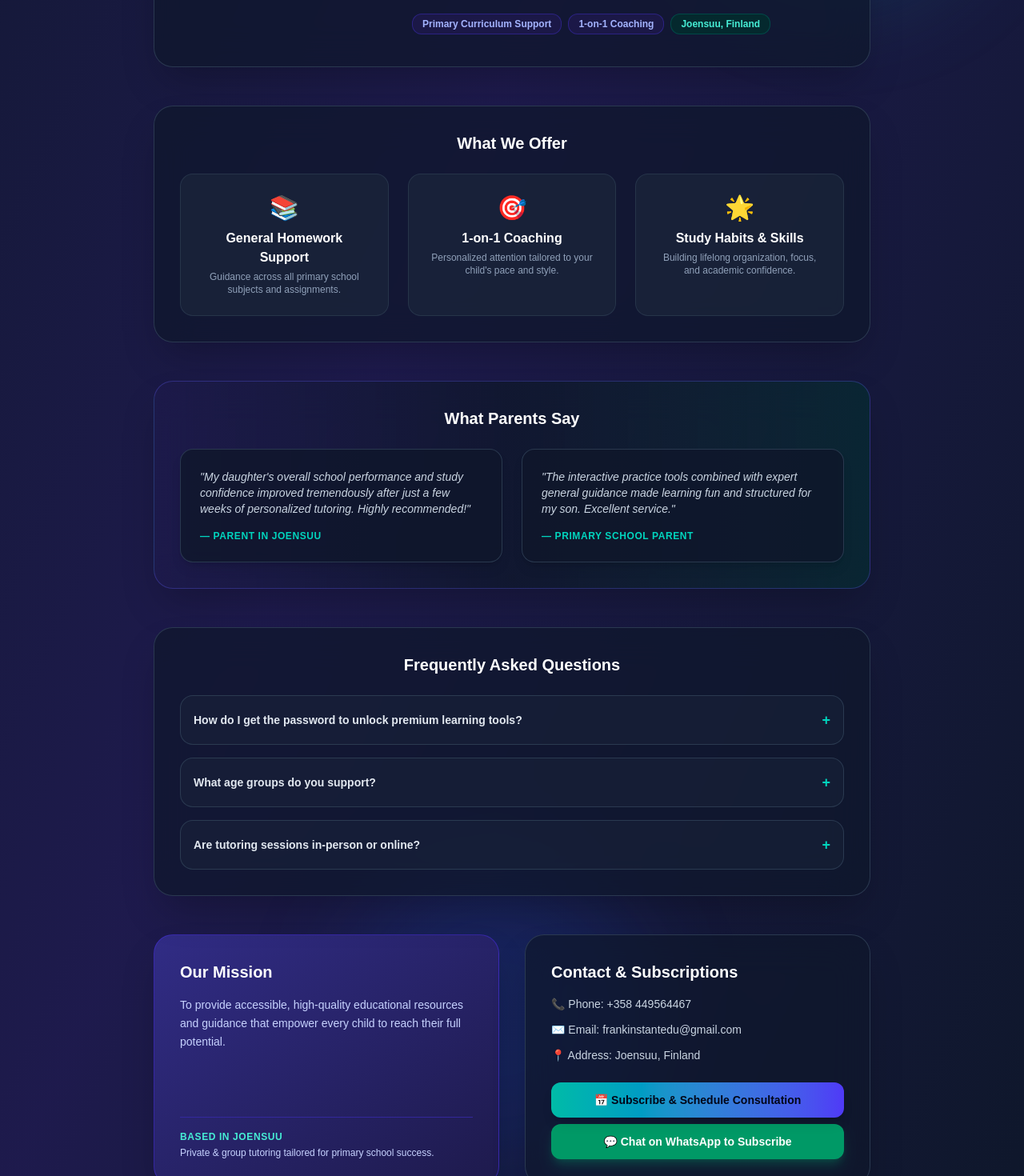
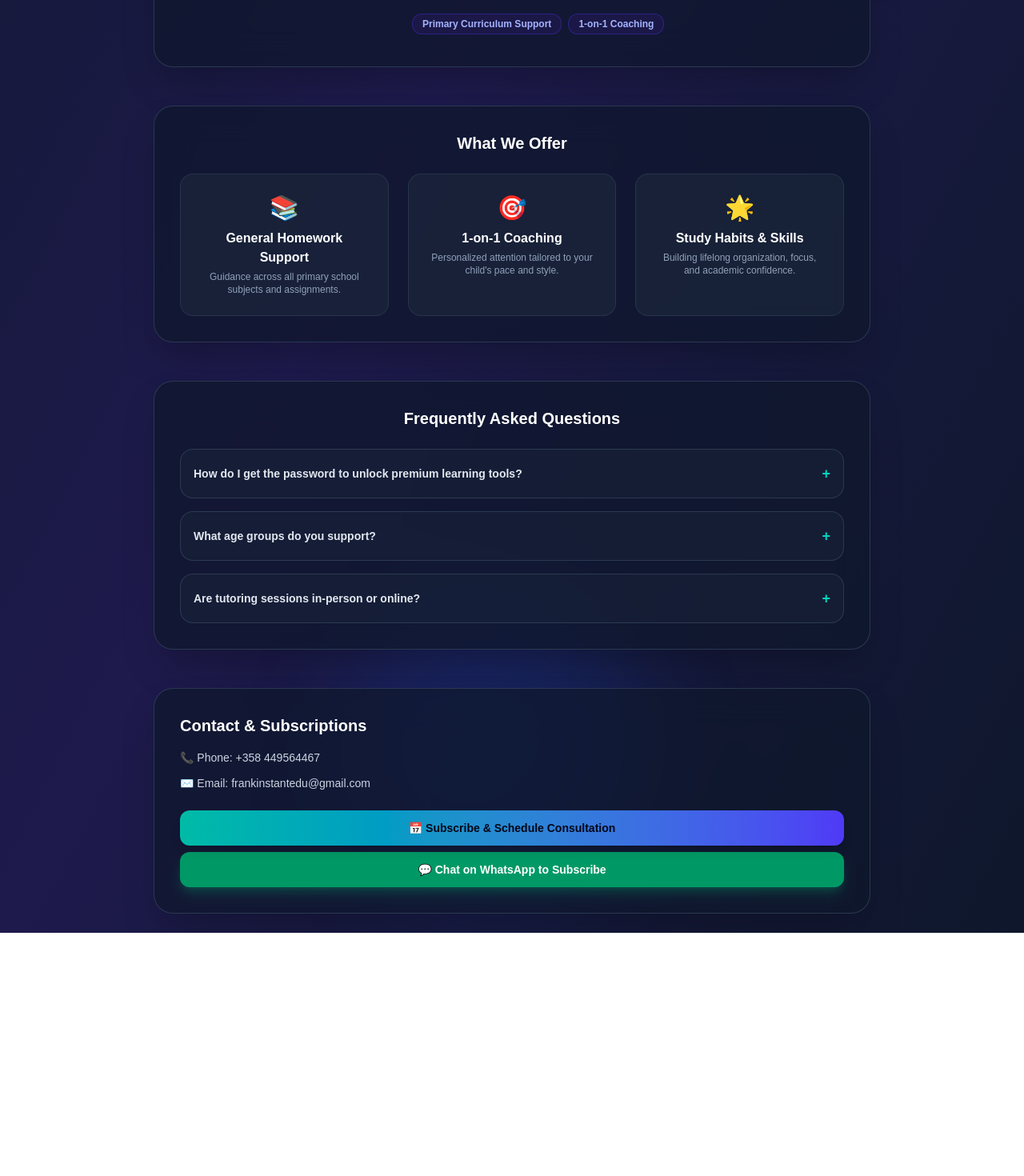
Before and after one commit to Frankinstantedu/frankinstant-maths, a Next.js app: page / in a window 1280 px wide. Shown: the part 1330-2800 px from the top of the page at 80% size. After the commit the page ends 2496 px from the top, so only its background shows below. Built offline with nearby package versions, Linux system fonts and the light colour scheme.

Commit message:
Ready for Vercel deployment

```diff
--- a/app/page.tsx
+++ b/app/page.tsx
@@ -33,7 +33,6 @@ export default function Home() {
 
   const handlePasswordSubmit = (e: React.FormEvent) => {
     e.preventDefault();
-    // Replace 'FRANK2026' with whatever temporary or permanent subscriber password you wish to issue
     if (accessPassword.trim() === 'FRANK2026') {
       setIsSubscribed(true);
       localStorage.setItem('frankinstant_subscribed', 'true');
@@ -65,17 +64,17 @@ export default function Home() {
       bgGradient: "from-teal-500 to-indigo-600",
       textColor: "text-slate-950",
       icon: "⚡",
-      locked: false // Free preview tool
+      locked: false
     },
     {
       title: "English Spelling Bee",
       description: "Practice primary curriculum word banks with audio & definitions.",
       badge: "🔤 Vocabulary",
-      href: "/spelling-bee",
+      href: "/spelling",
       bgGradient: "from-amber-500 to-orange-600",
       textColor: "text-slate-950",
       icon: "🔤",
-      locked: true // Subscriber-only tool example
+      locked: true
     },
     {
       title: "Select Class",
@@ -175,7 +174,7 @@ export default function Home() {
     },
     {
       q: "Are tutoring sessions in-person or online?",
-      a: "We offer both flexible options depending on your preference and location around Joensuu, Finland."
+      a: "We offer both flexible options depending on your preference and location."
     }
   ];
 
@@ -250,7 +249,7 @@ export default function Home() {
                   <div className="my-1 border-t border-slate-800"></div>
                   <div className="px-4 py-1 text-xs font-bold text-slate-400 uppercase tracking-wider">Ready to Learn</div>
                   <Link href="/drill" className="block px-4 py-2 text-sm text-teal-400 font-bold hover:bg-teal-600/30 hover:text-white transition">⚡ Speed Drill Game</Link>
-                  <Link href="/spelling-bee" className="block px-4 py-2 text-sm text-amber-400 font-bold hover:bg-amber-600/30 hover:text-white transition">🔤 English Spelling Bee { !isSubscribed && '🔒' }</Link>
+                  <Link href="/spelling" className="block px-4 py-2 text-sm text-amber-400 font-bold hover:bg-amber-600/30 hover:text-white transition">🔤 English Spelling Bee { !isSubscribed && '🔒' }</Link>
                   <a href="/classes" className="block px-4 py-2 text-sm text-slate-300 hover:bg-indigo-600/30 hover:text-white transition">🎓 Select Class { !isSubscribed && '🔒' }</a>
                   <a href="/times-table" className="block px-4 py-2 text-sm text-slate-300 hover:bg-indigo-600/30 hover:text-white transition">✖️ Practice Times Tables</a>
                   <Link href="/sat-practice" className="block px-4 py-2 text-sm text-slate-300 hover:bg-indigo-600/30 hover:text-white transition">📚 Practice Question Bank { !isSubscribed && '🔒' }</Link>
@@ -277,7 +276,7 @@ export default function Home() {
             Welcome to <span className="text-transparent bg-clip-text bg-gradient-to-r from-indigo-400 to-teal-400">Frankinstant-Edu</span>
           </h1>
           <p className="text-slate-300 text-base max-w-lg mx-auto font-medium mb-6">
-            Comprehensive primary school tutoring, homework support, and interactive learning tools based in Joensuu, Finland.
+            Comprehensive primary school tutoring, homework support, and interactive learning tools.
           </p>
           <div className="flex flex-wrap justify-center gap-3">
             <button
@@ -380,7 +379,7 @@ export default function Home() {
             <div className="md:col-span-2 space-y-4 text-slate-300 text-sm sm:text-base font-medium">
               <h4 className="text-lg font-bold text-white">Dedicated to Building Academic Confidence</h4>
               <p>
-                Hello! I am Frank, the founder and lead tutor behind Frankinstant-Edu. Based right here in Joensuu, Finland, I combine a strong professional background in management and operations with a deep passion for primary school education, skill building, and academic success.
+                Hello! I am Frank, the founder and lead tutor behind Frankinstant-Edu. I combine a strong professional background in management and operations with a deep passion for primary school education, skill building, and academic success.
               </p>
               <p>
                 My approach focuses on making learning structured, engaging, and stress-free across all core subjects. Whether your child needs help with school assignments, literacy, language practice, problem-solving, or general study habits, I am here to help them succeed.
@@ -388,7 +387,6 @@ export default function Home() {
               <div className="pt-2 flex flex-wrap gap-2">
                 <span className="px-3 py-1 bg-indigo-950/80 text-indigo-300 font-bold text-xs rounded-xl border border-indigo-800/60">Primary Curriculum Support</span>
                 <span className="px-3 py-1 bg-indigo-950/80 text-indigo-300 font-bold text-xs rounded-xl border border-indigo-800/60">1-on-1 Coaching</span>
-                <span className="px-3 py-1 bg-teal-950/80 text-teal-300 font-bold text-xs rounded-xl border border-teal-800/60">Joensuu, Finland</span>
               </div>
             </div>
           </div>
@@ -416,25 +414,6 @@ export default function Home() {
           </div>
         </div>
 
-        {/* Testimonials Section */}
-        <div className="bg-gradient-to-r from-indigo-950/60 via-slate-900/80 to-teal-950/60 border border-indigo-500/30 rounded-3xl p-8 mb-12 shadow-2xl backdrop-blur-xl">
-          <h3 className="text-xl font-bold text-white mb-6 text-center">What Parents Say</h3>
-          <div className="grid md:grid-cols-2 gap-6">
-            <div className="bg-slate-900/80 p-6 rounded-2xl shadow-lg border border-slate-700/80 flex flex-col justify-between">
-              <p className="text-slate-300 text-sm italic mb-4">
-                "My daughter's overall school performance and study confidence improved tremendously after just a few weeks of personalized tutoring. Highly recommended!"
-              </p>
-              <span className="text-xs font-bold text-teal-400 uppercase tracking-wider">— Parent in Joensuu</span>
-            </div>
-            <div className="bg-slate-900/80 p-6 rounded-2xl shadow-lg border border-slate-700/80 flex flex-col justify-between">
-              <p className="text-slate-300 text-sm italic mb-4">
-                "The interactive practice tools combined with expert general guidance made learning fun and structured for my son. Excellent service."
-              </p>
-              <span className="text-xs font-bold text-teal-400 uppercase tracking-wider">— Primary School Parent</span>
-            </div>
-          </div>
-        </div>
-
         {/* FAQ Section */}
         <div className="bg-slate-900/70 backdrop-blur-xl rounded-3xl p-8 border border-slate-700/80 shadow-2xl mb-12">
           <h3 className="text-xl font-bold text-white mb-6 text-center">Frequently Asked Questions</h3>
@@ -458,32 +437,15 @@ export default function Home() {
           </div>
         </div>
 
-        {/* Info & Contact Section */}
-        <div className="grid md:grid-cols-2 gap-8">
-          <div className="bg-gradient-to-br from-indigo-900 to-indigo-950 text-white rounded-3xl p-8 shadow-2xl border border-indigo-700/60 flex flex-col justify-between">
-            <div>
-              <h3 className="text-xl font-bold mb-4">Our Mission</h3>
-              <p className="text-indigo-200 text-sm leading-relaxed mb-6">
-                To provide accessible, high-quality educational resources and guidance that empower every child to reach their full potential.
-              </p>
-            </div>
-            <div className="pt-4 border-t border-indigo-800/80">
-              <span className="text-xs font-bold text-teal-300 uppercase tracking-wider block mb-1">Based in Joensuu</span>
-              <p className="text-xs text-indigo-200">Private & group tutoring tailored for primary school success.</p>
-            </div>
-          </div>
-
+        {/* Contact & Subscriptions */}
         <div className="bg-slate-900/70 backdrop-blur-xl rounded-3xl p-8 border border-slate-700/80 shadow-2xl flex flex-col justify-between">
           <div>
             <h3 className="text-xl font-bold text-white mb-4">Contact & Subscriptions</h3>
             <div className="text-slate-300 text-sm space-y-3 font-medium mb-6">
               <p>📞 Phone: +358 449564467</p>
               <p>✉️ Email: frankinstantedu@gmail.com</p>
-                <p>📍 Address: Joensuu, Finland</p>
             </div>
           </div>
-
-            {/* Instant Action Buttons for Parents */}
           <div className="space-y-2">
             <button
               onClick={() => setIsBookingOpen(true)}
@@ -499,7 +461,6 @@ export default function Home() {
             >
               💬 Chat on WhatsApp to Subscribe
             </a>
-            </div>
           </div>
         </div>
 
@@ -548,19 +509,6 @@ export default function Home() {
                   Unlock Features
                 </button>
               </div>
-
-              <div className="text-center pt-2">
-                <p className="text-xs text-slate-400">
-                  Don't have a password yet?{' '}
-                  <button
-                    type="button"
-                    onClick={() => { setIsPasswordModalOpen(false); setIsBookingOpen(true); }}
-                    className="text-teal-400 font-bold hover:underline cursor-pointer"
-                  >
-                    Subscribe with Frank
-                  </button>
-                </p>
-              </div>
             </form>
           </div>
         </div>
@@ -578,7 +526,7 @@ export default function Home() {
             </button>
             <div className="mb-6">
               <h3 className="text-2xl font-black text-white">Subscribe & Book</h3>
-              <p className="text-xs text-slate-400 mt-1">Fill out the details below to subscribe and receive your access password or schedule a consultation!</p>
+              <p className="text-xs text-slate-400 mt-1">Fill out the details below to subscribe and receive your access password!</p>
             </div>
 
             <form className="space-y-4">
@@ -600,68 +548,66 @@ export default function Home() {
                   <select
                     value={childGrade}
                     onChange={(e) => setChildGrade(e.target.value)}
-                    className="w-full bg-slate-800 border border-slate-700 rounded-xl px-4 py-2.5 text-sm text-white focus:outline-none focus:border-indigo-500 cursor-pointer"
+                    className="w-full bg-slate-800 border border-slate-700 rounded-xl px-4 py-2.5 text-sm text-white focus:outline-none focus:border-indigo-500"
                   >
-                    <option>Grade 1</option>
-                    <option>Grade 2</option>
-                    <option>Grade 3</option>
-                    <option>Grade 4</option>
-                    <option>Grade 5</option>
-                    <option>Grade 6</option>
+                    <option value="Grade 1">Grade 1</option>
+                    <option value="Grade 2">Grade 2</option>
+                    <option value="Grade 3">Grade 3</option>
+                    <option value="Grade 4">Grade 4</option>
+                    <option value="Grade 5">Grade 5</option>
+                    <option value="Grade 6">Grade 6</option>
                   </select>
                 </div>
+                <div>
+                  <label className="block text-xs font-bold text-slate-300 uppercase tracking-wider mb-1">Preferred Date</label>
+                  <input
+                    type="date"
+                    value={preferredDate}
+                    onChange={(e) => setPreferredDate(e.target.value)}
+                    className="w-full bg-slate-800 border border-slate-700 rounded-xl px-4 py-2.5 text-sm text-white focus:outline-none focus:border-indigo-500"
+                  />
+                </div>
+              </div>
+
               <div>
                 <label className="block text-xs font-bold text-slate-300 uppercase tracking-wider mb-1">Subject Focus</label>
                 <select
                   value={subject}
                   onChange={(e) => setSubject(e.target.value)}
-                    className="w-full bg-slate-800 border border-slate-700 rounded-xl px-4 py-2.5 text-sm text-white focus:outline-none focus:border-indigo-500 cursor-pointer"
+                  className="w-full bg-slate-800 border border-slate-700 rounded-xl px-4 py-2.5 text-sm text-white focus:outline-none focus:border-indigo-500"
                 >
-                    <option>Primary School Curriculum & Homework</option>
-                    <option>General Academic Support</option>
-                    <option>English Spelling & Reading</option>
-                    <option>Numbers & Arithmetic</option>
-                    <option>General 1-on-1 Coaching</option>
+                  <option value="Primary School Curriculum & Homework Support">General Curriculum & Homework Support</option>
+                  <option value="Mathematics & Numerical Skills">Mathematics & Numerical Skills</option>
+                  <option value="English Literacy & Spelling">English Literacy & Spelling</option>
+                  <option value="Study Habits & Confidence">Study Habits & Confidence</option>
                 </select>
-                </div>
               </div>
 
               <div>
-                <label className="block text-xs font-bold text-slate-300 uppercase tracking-wider mb-1">Preferred Date / Time</label>
-                <input
-                  type="text"
-                  placeholder="e.g. Next Tuesday afternoon"
-                  value={preferredDate}
-                  onChange={(e) => setPreferredDate(e.target.value)}
-                  className="w-full bg-slate-800 border border-slate-700 rounded-xl px-4 py-2.5 text-sm text-white focus:outline-none focus:border-indigo-500"
-                />
-              </div>
-
-              <div>
-                <label className="block text-xs font-bold text-slate-300 uppercase tracking-wider mb-1">Additional Notes (Optional)</label>
+                <label className="block text-xs font-bold text-slate-300 uppercase tracking-wider mb-1">Additional Notes</label>
                 <textarea
                   rows={2}
-                  placeholder="Any specific topics, subjects, or assignments your child needs help with..."
+                  placeholder="Any specific topics or goals..."
                   value={notes}
                   onChange={(e) => setNotes(e.target.value)}
                   className="w-full bg-slate-800 border border-slate-700 rounded-xl px-4 py-2.5 text-sm text-white focus:outline-none focus:border-indigo-500"
                 ></textarea>
               </div>
 
-              <div className="pt-2 grid grid-cols-1 sm:grid-cols-2 gap-3">
+              <div className="grid grid-cols-2 gap-3 pt-2">
                 <button
                   type="button"
                   onClick={handleWhatsAppBooking}
-                  className="w-full py-3 bg-emerald-600 hover:bg-emerald-500 text-white font-bold text-center rounded-xl text-sm transition shadow-lg shadow-emerald-600/30 cursor-pointer flex items-center justify-center gap-2"
+                  className="py-3 bg-emerald-600 hover:bg-emerald-500 text-white font-bold rounded-xl text-xs sm:text-sm transition shadow-lg text-center cursor-pointer"
                 >
-                  <span>💬</span> Send via WhatsApp
+                  💬 Send via WhatsApp
                 </button>
                 <button
                   type="button"
                   onClick={handleEmailBooking}
-                  className="w-full py-3 bg-indigo-600 hover:bg-indigo-500 text-white font-bold text-center rounded-xl text-sm transition shadow-lg shadow-indigo-600/30 cursor-pointer flex items-center justify-center gap-2"
+                  className="py-3 bg-indigo-600 hover:bg-indigo-500 text-white font-bold rounded-xl text-xs sm:text-sm transition shadow-lg text-center cursor-pointer"
                 >
-                  <span>✉️</span> Send via Email
+                  ✉️ Send via Email
                 </button>
               </div>
             </form>
```
Lines whose indentation alone changed are shown as unchanged.
